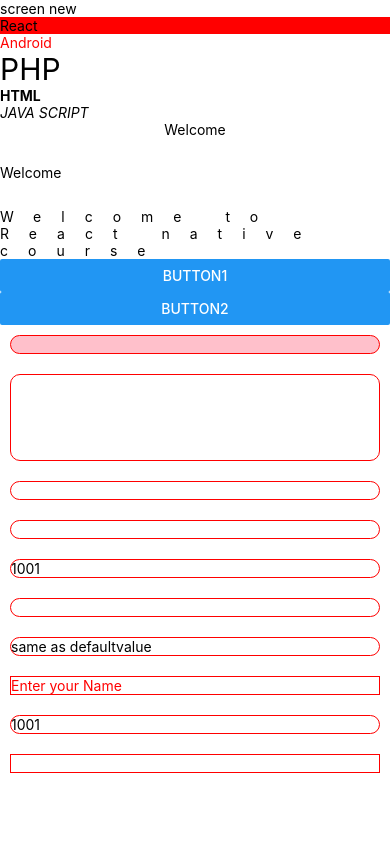
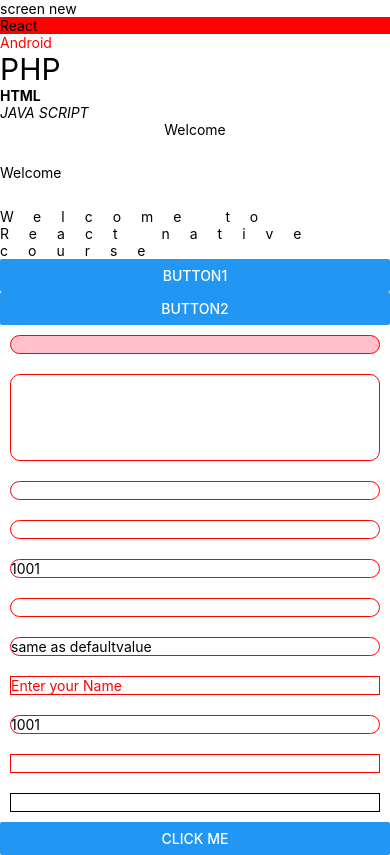
Before and after one commit to ishanEPR/React-Native-Beginer, a React Native app: screen / in a window 390 px wide. Built offline with nearby package versions, Linux system fonts and the light colour scheme.

Commit message:
pass the value in after press the button

```diff
--- a/App.js
+++ b/App.js
@@ -13,6 +13,20 @@ export default class App extends Component
   {
     alert(Num);
   }
+
+
+constructor(props)
+{
+  super(props);
+  this.state={Num1:''};
+}
+
+F1=()=>
+{
+  var N1=this.state.Num1;
+  alert(N1);
+}
+
   render(){
     return(
       <View>
@@ -51,6 +65,14 @@ export default class App extends Component
         <TextInput style={{borderWidth:1,borderColor:'red',margin:10,borderRadius:10}} defaultValue='1001' ></TextInput>
         <TextInput style={{borderWidth:1,borderColor:'red',margin:10 }}></TextInput>
 
+
+
+
+{/* getvalue text input */}
+
+
+        <TextInput style={{borderWidth:1,margin:10}} onChangeText={Num1=>this.setState({Num1 })} ></TextInput>
+        <Button title="Click Me" style={{margin:10}} onPress={this.F1}></Button>
       </View>
     );
   }
```
